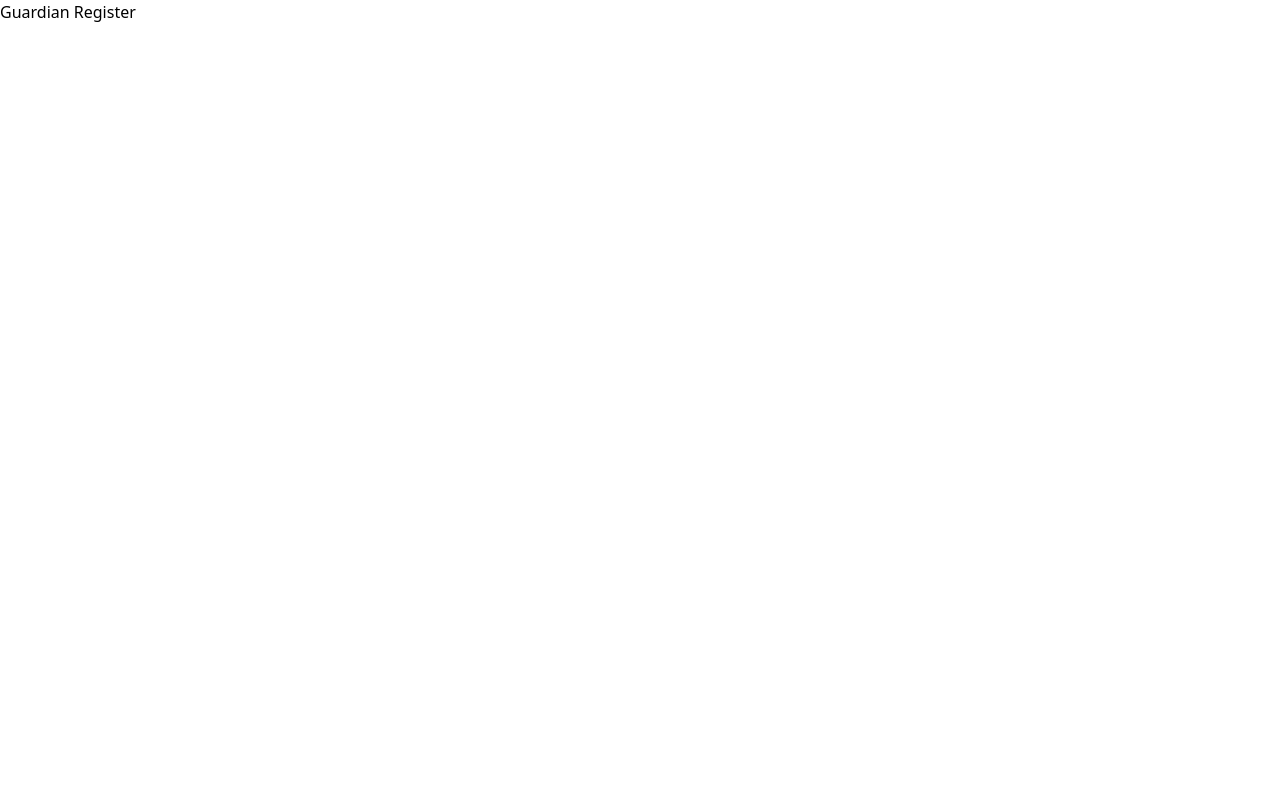
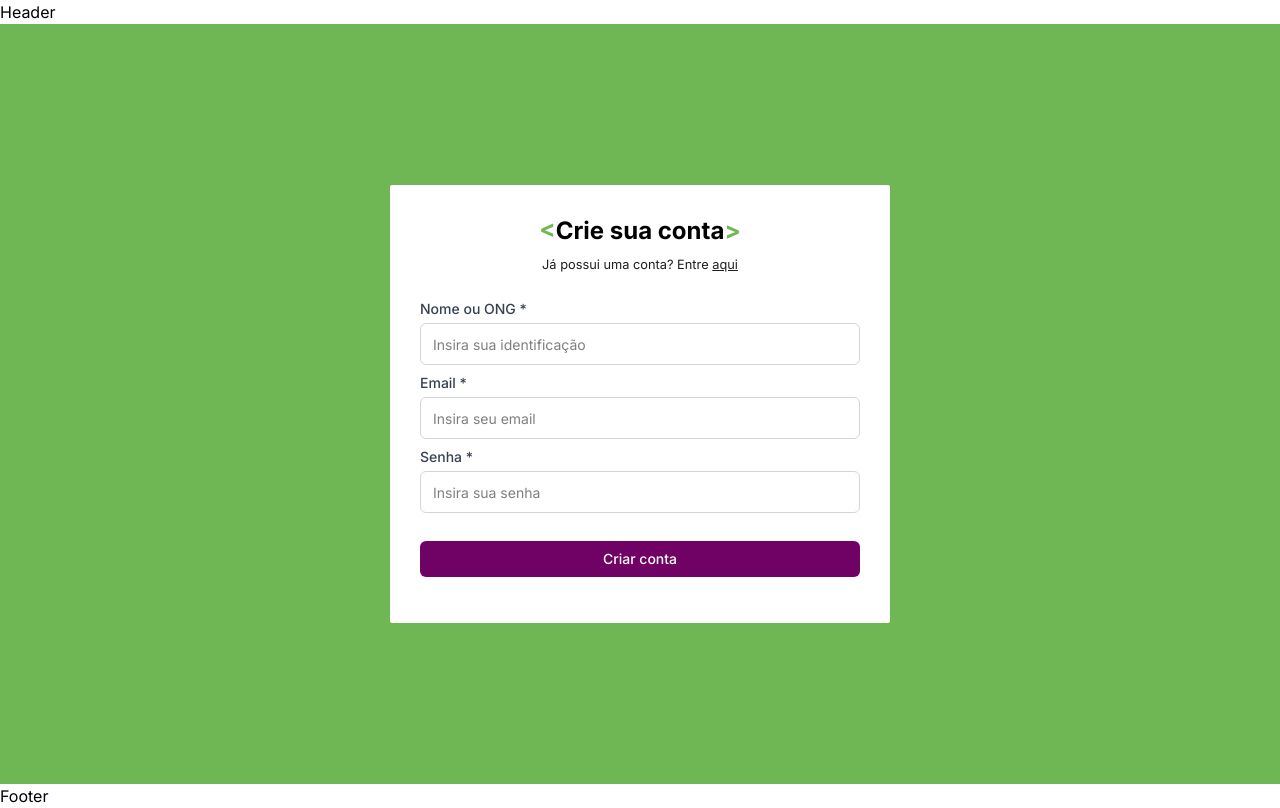
Before and after one commit to flaviare1s/conectapet-front, a React (Vite) app: page /signup/guardian in a window 1280 px wide. Built offline with nearby package versions, Linux system fonts and the light colour scheme.

Commit message:
feat: adiciona cadastro de user e de guardian

```diff
--- a/package.json
+++ b/package.json
@@ -19,8 +19,7 @@
     "react-hot-toast": "^2.5.2",
     "react-icons": "^5.5.0",
     "react-router-dom": "^7.5.3",
-    "tailwindcss": "^4.1.5",
-    "zod": "^3.24.4"
+    "tailwindcss": "^4.1.5"
   },
   "devDependencies": {
     "@eslint/js": "^9.25.0",
--- a/src/App.jsx
+++ b/src/App.jsx
@@ -11,13 +11,17 @@ import { PetEdit } from "./pages/PetEdit"
 import { NotFound } from "./pages/NotFound"
 import { ONGs } from "./pages/ONGs"
 import { Congratulations } from "./pages/Congratulations"
+import { Footer } from "./components/Footer"
+import { Header } from "./components/Header"
 import { SelectAccountType } from "./pages/SelectAccountType"
 
 function App() {
 
   return (
-    <>
+    <div className="font-inter flex flex-col min-h-screen">
       <BrowserRouter>
+      <Header />
+        <main className="flex-grow">
           <Routes>
             <Route path="/" element={<Home />} />
             <Route path="/about" element={<About />} />
@@ -28,13 +32,15 @@ function App() {
             <Route path="/pets" element={<Pets />} />
             <Route path="/pets/:id" element={<PetCard />} />
             <Route path="/pets/add" element={<PetRegister />} />
-          <Route path="/pets/edit" element={<PetEdit />} />
+            <Route path="/pets/edit/:id" element={<PetEdit />} />
             <Route path='/ongs' element={<ONGs />} />
             <Route path='/congratulations' element={<Congratulations />} />
             <Route path='*' element={<NotFound />} />
           </Routes>
+        </main>
+        <Footer />
       </BrowserRouter>
-    </>
+    </div>
   )
 }
 
--- a/src/components/Button.jsx
+++ /dev/null
@@ -1,7 +0,0 @@
-export const Button = () => {
-  return (
-    <div>
-      Button
-    </div>
-  )
-}
--- a/src/components/Footer.jsx
+++ b/src/components/Footer.jsx
@@ -1,7 +1,7 @@
 export const Footer = () => {
   return (
     <div>
-
+      Footer
     </div>
   )
 }
--- /dev/null
+++ b/src/components/HiddenRoleInput.jsx
@@ -0,0 +1,3 @@
+export const HiddenRoleInput = ({ value, register }) => {
+  return <input type="hidden" {...register("role")} value={value} />;
+};
--- /dev/null
+++ b/src/components/InputField.jsx
@@ -0,0 +1,26 @@
+export const InputField = ({
+  label,
+  name,
+  type = "text",
+  register,
+  error,
+  validation,
+  placeholder,
+}) => {
+  return (
+    <div className="flex flex-col w-full my-2">
+      <label htmlFor={name} className="text-sm font-medium mb-1 text-gray-700">
+        {label}
+      </label>
+      <input
+        type={type}
+        id={name}
+        name={name}
+        placeholder={placeholder}
+        {...register(name, validation)}
+        className="border border-gray-300 rounded-md px-3 py-2 focus:outline-none focus:ring-2 focus:ring-verde-primario placeholder:text-sm"
+      />
+      {error && <small className="text-red-500 mt-1">{error}</small>}
+    </div>
+  );
+};
--- /dev/null
+++ b/src/components/SubmitButton.jsx
@@ -0,0 +1,10 @@
+export const SubmitButton = ({ label }) => {
+  return (
+    <button
+      type="submit"
+      className="cursor-pointer bg-roxo-primario text-white py-2 px-4 rounded-md hover:bg-rosa-forte transition-colors font-inter font-medium text-sm w-full mt-5"
+    >
+      {label}
+    </button>
+  );
+};
--- a/src/pages/GuardianRegister.jsx
+++ b/src/pages/GuardianRegister.jsx
@@ -1,7 +1,76 @@
+import { useForm } from "react-hook-form";
+import { InputField } from "../components/InputField";
+import { SubmitButton } from "../components/SubmitButton";
+import { HiddenRoleInput } from "../components/HiddenRoleInput";
+
 export const GuardianRegister = () => {
+  const {
+    register,
+    handleSubmit,
+    formState: { errors },
+  } = useForm();
+
+  const onSubmit = (data) => {
+    console.log(data);
+  };
+
   return (
-    <div>
-      Guardian Register
+    <div className="bg-verde-primario flex flex-col flex-grow min-h-[95vh] items-center justify-center">
+      <div className="bg-white p-[30px] flex flex-col justify-center w-[90%] sm:w-[500px] rounded-xs">
+        <h2 className="font-bold text-xl text-center mb-2 sm:text-2xl">
+          <span className="text-verde-primario">&lt;</span>Crie sua conta
+          <span className="text-verde-primario">&gt;</span>
+        </h2>
+        <small className="text-dark text-center">
+          Já possui uma conta? Entre{" "}
+          <a className="underline" href="/login">
+            aqui
+          </a>
+        </small>
+        <form onSubmit={handleSubmit(onSubmit)} className="my-4">
+          <InputField
+            label="Nome ou ONG *"
+            name="name"
+            type="text"
+            placeholder="Insira sua identificação"
+            register={register}
+            error={errors.name?.message}
+            validation={{ required: "Nome é obrigatório" }}
+          />
+          <InputField
+            label="Email *"
+            name="email"
+            type="email"
+            placeholder="Insira seu email"
+            register={register}
+            error={errors.email?.message}
+            validation={{
+              required: "Email é obrigatório",
+              pattern: {
+                value: /^[A-Za-z0-9._%+-]+@[A-Za-z0-9.-]+\.[A-Za-z]{2,}$/,
+                message: "Email inválido",
+              },
+            }}
+          />
+          <InputField
+            label="Senha *"
+            name="password"
+            type="password"
+            placeholder="Insira sua senha"
+            register={register}
+            error={errors.password?.message}
+            validation={{
+              required: "Senha é obrigatória",
+              minLength: {
+                value: 6,
+                message: "A senha deve ter pelo menos 6 caracteres",
+              },
+            }}
+          />
+          <HiddenRoleInput value="guardian" register={register} />
+          <SubmitButton label="Criar conta" />
+        </form>
+      </div>
     </div>
-  )
-}
+  );
+};
--- a/src/pages/UserRegister.jsx
+++ b/src/pages/UserRegister.jsx
@@ -1,5 +1,76 @@
+import { useForm } from "react-hook-form";
+import { InputField } from "../components/InputField";
+import { SubmitButton } from "../components/SubmitButton";
+import { HiddenRoleInput } from "../components/HiddenRoleInput";
+
 export const UserRegister = () => {
+  const {
+    register,
+    handleSubmit,
+    formState: { errors },
+  } = useForm();
+
+  const onSubmit = (data) => {
+    console.log(data);
+  };
+
   return (
-    <div>UserRegister</div>
-  )
-}
+    <div className="bg-verde-primario flex flex-col flex-grow min-h-[95vh] items-center justify-center">
+      <div className="bg-white p-[30px] flex flex-col justify-center w-[90%] sm:w-[500px] rounded-xs">
+        <h2 className="font-bold text-xl text-center mb-2 sm:text-2xl">
+          <span className="text-verde-primario">&lt;</span>Crie sua conta
+          <span className="text-verde-primario">&gt;</span>
+        </h2>
+        <small className="text-dark text-center">
+          Já possui uma conta? Entre{" "}
+          <a className="underline" href="/login">
+            aqui
+          </a>
+        </small>
+        <form onSubmit={handleSubmit(onSubmit)} className="my-4">
+          <InputField
+            label="Nome *"
+            name="name"
+            type="text"
+            placeholder="Insira seu nome"
+            register={register}
+            error={errors.name?.message}
+            validation={{ required: "Nome é obrigatório" }}
+          />
+          <InputField
+            label="Email *"
+            name="email"
+            type="email"
+            placeholder="Insira seu email"
+            register={register}
+            error={errors.email?.message}
+            validation={{
+              required: "Email é obrigatório",
+              pattern: {
+                value: /^[A-Za-z0-9._%+-]+@[A-Za-z0-9.-]+\.[A-Za-z]{2,}$/,
+                message: "Email inválido",
+              },
+            }}
+          />
+          <InputField
+            label="Senha *"
+            name="password"
+            type="password"
+            placeholder="Insira sua senha"
+            register={register}
+            error={errors.password?.message}
+            validation={{
+              required: "Senha é obrigatória",
+              minLength: {
+                value: 6,
+                message: "A senha deve ter pelo menos 6 caracteres",
+              },
+            }}
+          />
+          <HiddenRoleInput value="user" register={register} />
+          <SubmitButton label="Criar conta" />
+        </form>
+      </div>
+    </div>
+  );
+};
```
Also changed, not shown: 1 other file (tests, documents, lock files or other folders). Lines whose indentation alone changed are shown as unchanged.
